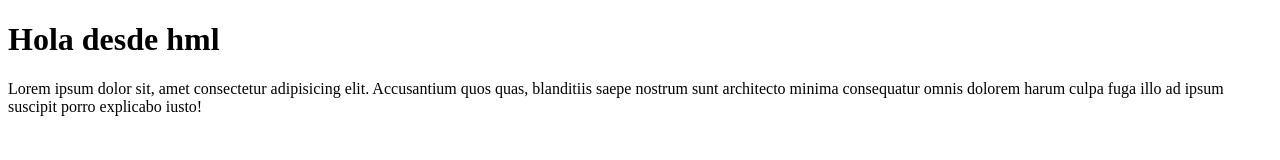
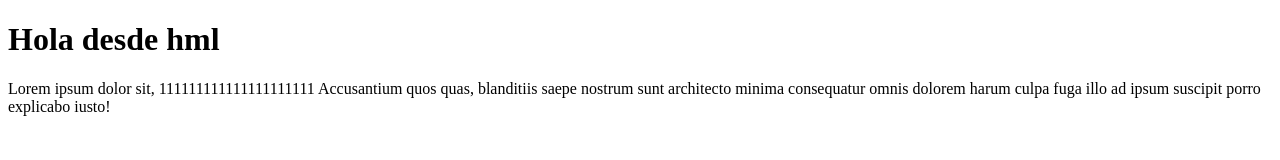
Before and after one commit to Josemag03/Git-BluuwebCurso, a plain HTML site: page index.html in a window 1280 px wide. Drawn offline with Linux system fonts and the light colour scheme.

Commit message:
agregue unos en el parrafo

```diff
--- a/index.html
+++ b/index.html
@@ -7,6 +7,8 @@
 </head>
 <body>
     <h1>Hola desde hml </h1>
-    <p>Lorem ipsum dolor sit, amet consectetur adipisicing elit. Accusantium quos quas, blanditiis saepe nostrum sunt architecto minima consequatur omnis dolorem harum culpa fuga illo ad ipsum suscipit porro explicabo iusto!</p>
+    <p>Lorem ipsum dolor sit, 111111111111111111111
+         Accusantium quos quas, blanditiis saepe nostrum sunt architecto minima
+         consequatur omnis dolorem harum culpa fuga illo ad ipsum suscipit porro explicabo iusto!</p>
 </body>
 </html>
```
